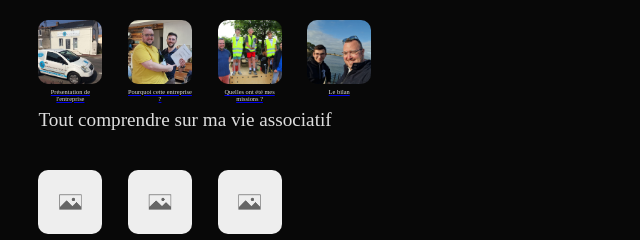
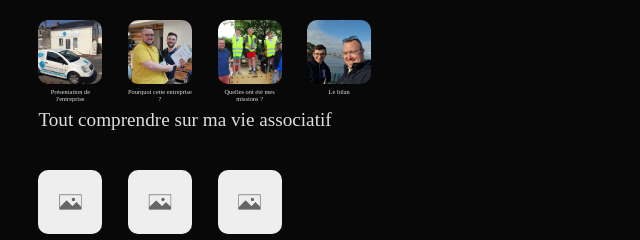
Before and after one commit to Nathan-BOURRY/portfolio, a plain HTML site: page pages/blog.html in a window 1280 px wide. Shown: the part 156-396 px from the top of the page, 0-640 px from the left. Drawn offline with Linux system fonts and the light colour scheme.

Commit message:
Change decoration link in blog

```diff
--- a/styles/blog.css
+++ b/styles/blog.css
@@ -24,10 +24,14 @@ header{
     height: 5vw;
     text-align: center;
 }
+
+.caroussel_img span a {
+    text-decoration: none;
+}
+
 .caroussel_img span a p {
     color: var(--var-color1);
     font-size: 0.5vw;
-    text-decoration: none;
 }
 
 .caroussel_img span img {
```
